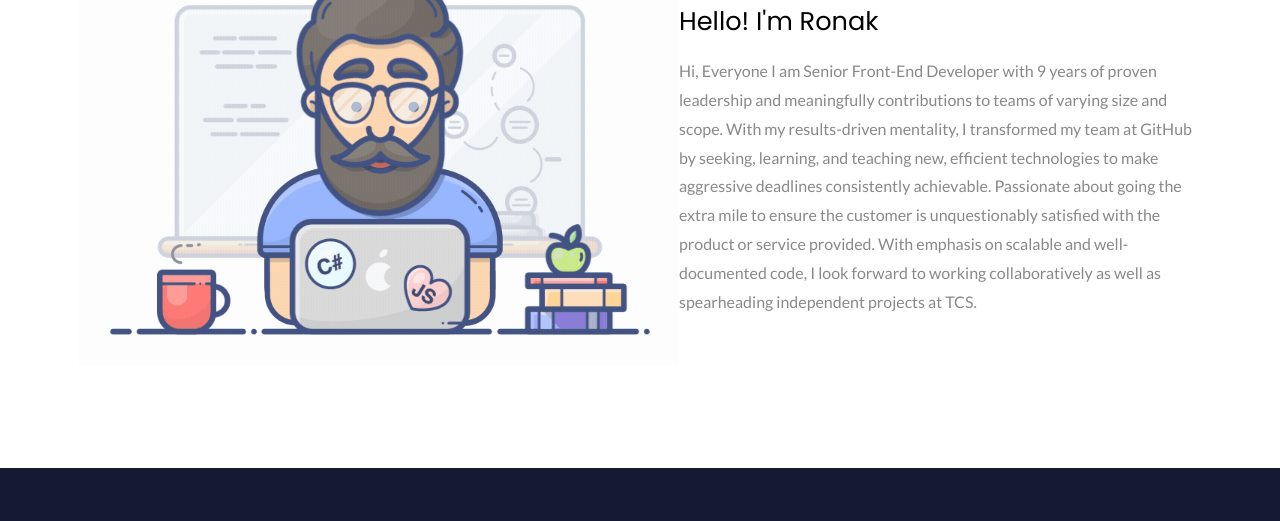
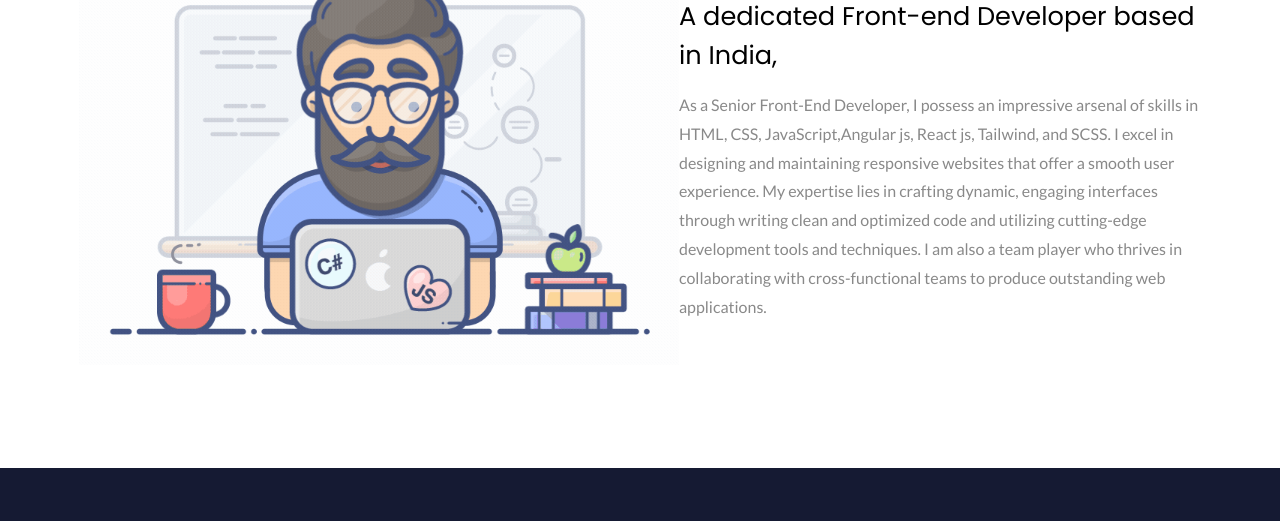
Before and after one commit to erronak1992/ronakchokhariya, a plain HTML site: page index.html in a window 1280 px wide. Shown: the part 701-1222 px from the top of the page. Drawn offline with Linux system fonts and the light colour scheme.

Commit message:
Update index.html

```diff
--- a/index.html
+++ b/index.html
@@ -93,9 +93,13 @@
                 <div class="flex-1 right">
                     <h1>About<span>Me</span></h1>
                     <h3>
-                        Hello! I'm Ronak
+                        A dedicated Front-end Developer based in India,
                     </h3>
-                    <p>Hi, Everyone I am Senior Front-End Developer with 9 years of proven leadership and meaningfully contributions to teams of varying size and scope. With my results-driven mentality, I transformed my team at GitHub by seeking, learning, and teaching new, efficient technologies to make aggressive deadlines consistently achievable. Passionate about going the extra mile to ensure the customer is unquestionably satisfied with the product or service provided. With emphasis on scalable and well-documented code, I look forward to working collaboratively as well as spearheading independent projects at TCS.</p>
+                    <p>
+                    As a Senior Front-End Developer, I possess an impressive arsenal of skills in HTML, CSS, JavaScript,Angular js, React js, Tailwind, and SCSS.
+                    I excel in designing and maintaining responsive websites that offer a smooth user experience. My expertise lies in crafting dynamic, engaging interfaces through writing clean and optimized code and utilizing cutting-edge development tools and techniques.
+                    I am also a team player who thrives in collaborating with cross-functional teams to produce outstanding web applications.
+                    </p>
                     <!-- <div class="social">
                         <a href="https://github.com/rishavchanda"><img src="./images/github.svg" alt=""></a>
                         <a href="https://www.facebook.com/rishav.chanda.165/"><img src="./images/facebook.svg"
```
